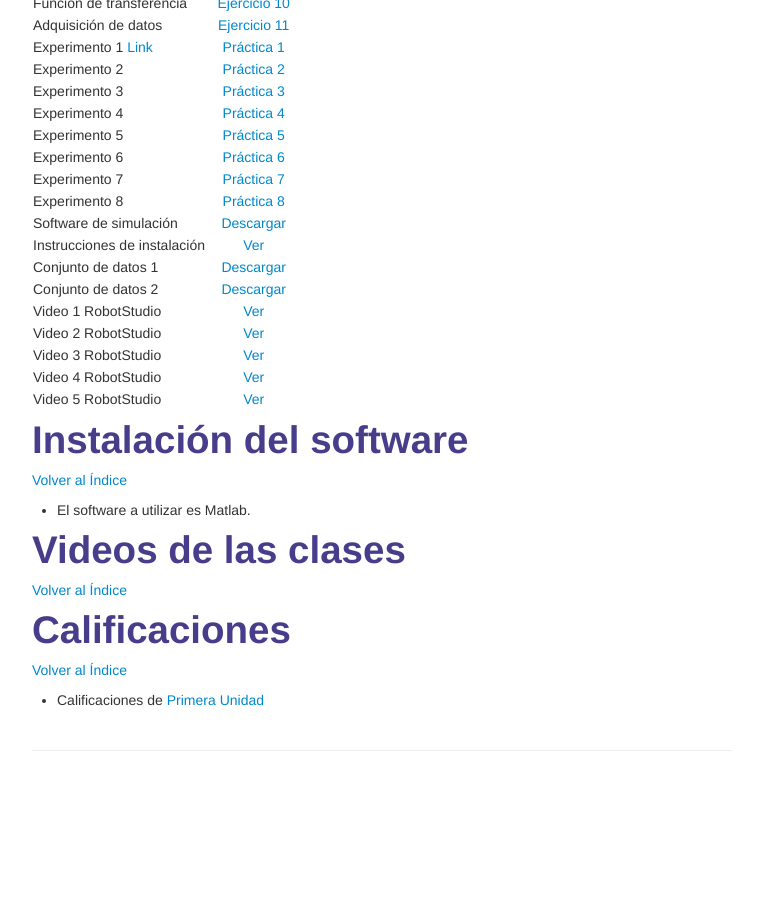
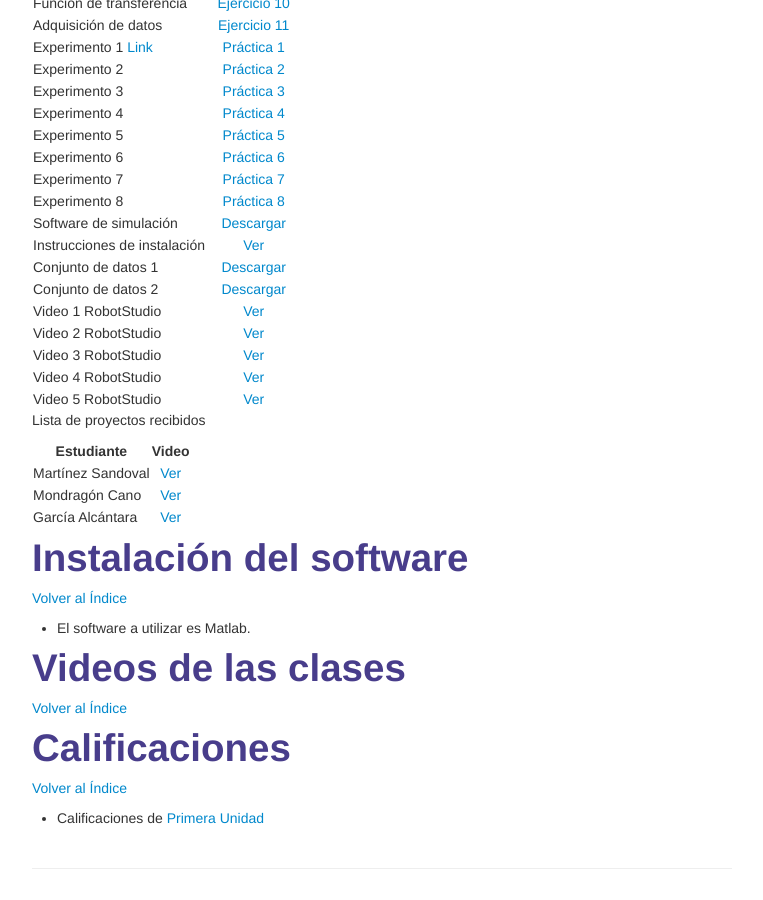
Before and after one commit to enriGarcia/enriGarcia.github.io, a Jekyll site: the page built from pages/teaching/ctrlDig.md, in a window 1280 px wide and 900 px high, scrolled down 809 px. Shown: the whole window, without its empty margins (258-1021 px from the left). Built offline with Jekyll 4.4.1, drawn with Linux system fonts in a browser that asks for light colours; our own code applies the rules of GitHub Pages for plain Markdown files; before the commit the page ends 1591 px from its top, so only the background shows below that.

Commit message:
webpage update

```diff
--- a/pages/teaching/ctrlDig.md
+++ b/pages/teaching/ctrlDig.md
@@ -48,6 +48,15 @@ description: Listado de prácticas
 |Video 4 RobotStudio          |[Ver           ](https://drive.google.com/file/d/1icv7uPnp98ZPwCe0q8DdMkMiTN2DqoKj/view?usp=sharing)|
 |Video 5 RobotStudio          |[Ver           ](https://drive.google.com/file/d/1YNWtZNj8xZDDLl3dCsrR5VcUCbstjkYb/view?usp=sharing)|
 
+Lista de proyectos recibidos
+
+|Estudiante                   |Video           |
+|-----------------------------|:--------------:|
+|Martínez Sandoval            |[Ver           ](https://drive.google.com/file/d/1M1MSTY97KboOjA70jcHdOj8dA9tlInoU/view?usp=sharing)|
+|Mondragón Cano               |[Ver           ](https://drive.google.com/file/d/1aCqy2yZjsAdS21azEOBY6TNONrGz2-eH/view?usp=sharing)|
+|García Alcántara             |[Ver           ](https://drive.google.com/file/d/1GGhGnB-AupLUsYf970cXYMYIvK5GZ_IZ/view?usp=sharing)|
+
+
 
 # Instalación del software
 [Volver al Índice](#índice)
```
